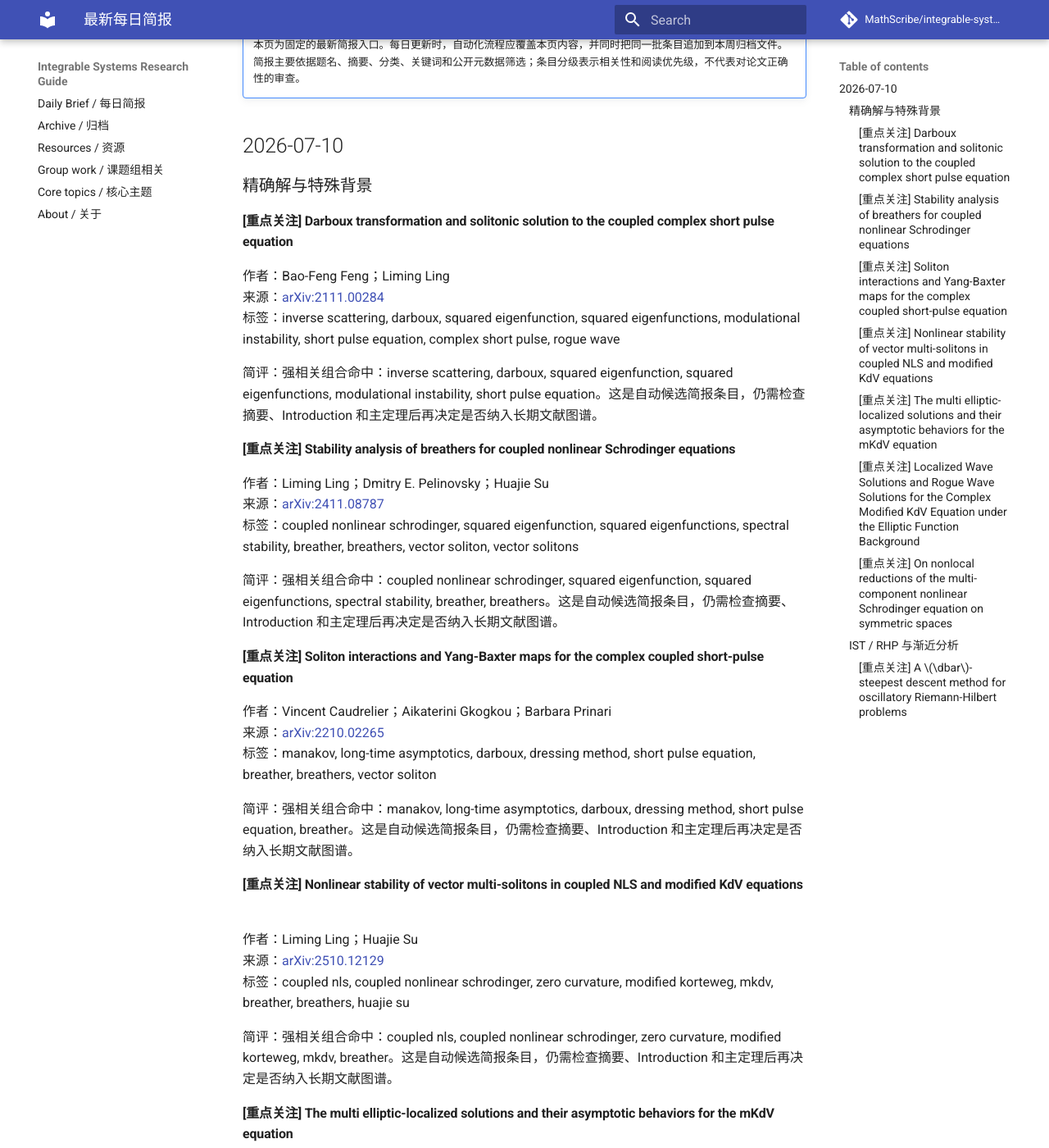
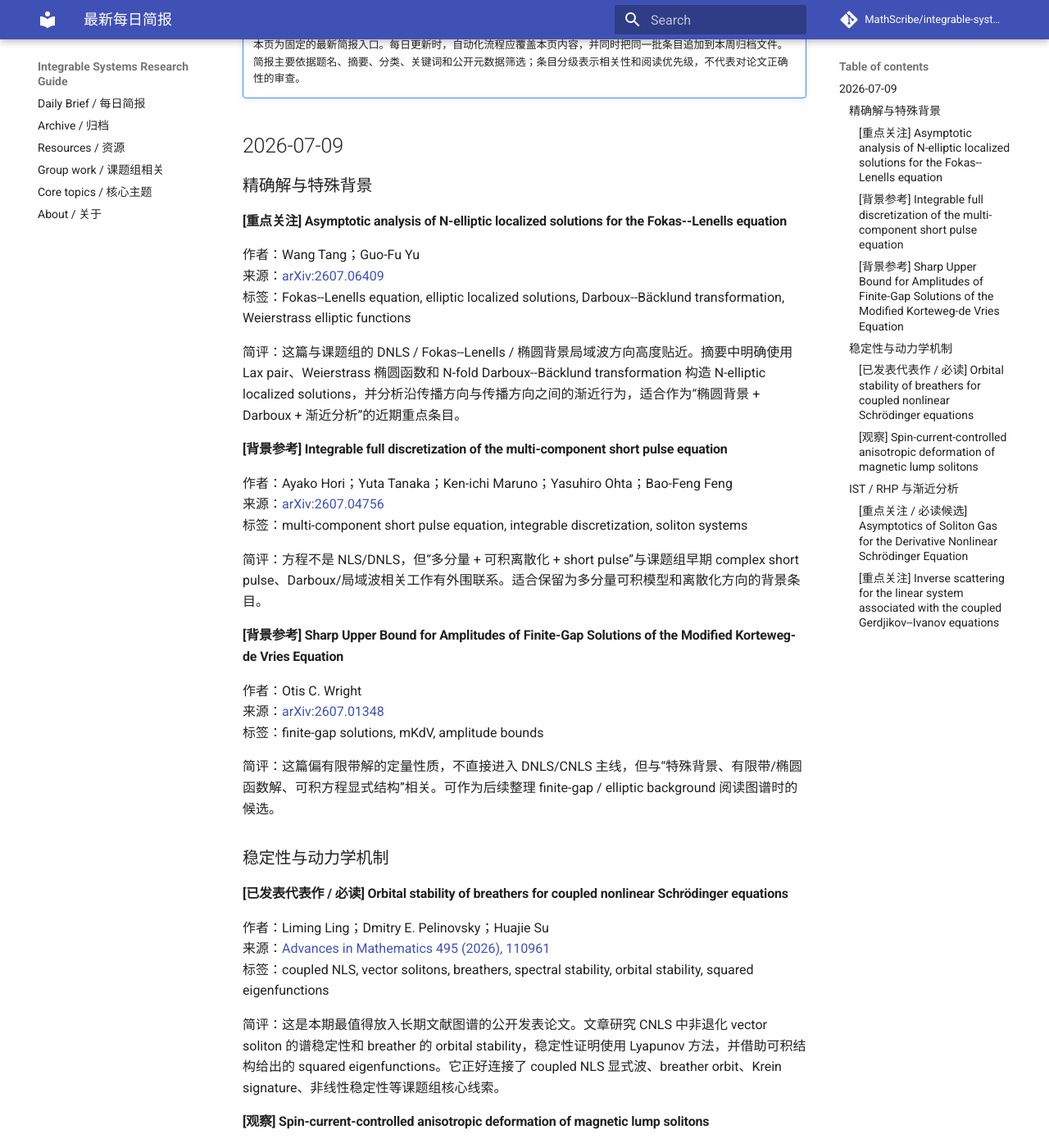
Before and after one commit to MathScribe/integrable-systems-guide, an MkDocs documentation site: the page built from docs/radar/latest.md, in a window 1280 px wide and 1400 px high, scrolled down 230 px. Shown: the whole window at 82% size. Built offline with MkDocs 1.6.1 and Material for MkDocs 9.7.7, drawn with Linux system fonts in a browser that asks for light colours; comment, search, counter and statistics services are not loaded; some of the changed text lies outside the part shown.

Commit message:
Restore latest radar brief after review

```diff
--- a/docs/radar/latest.md
+++ b/docs/radar/latest.md
@@ -5,72 +5,66 @@
 !!! note "AI 生成说明"
     本页为固定的最新简报入口。每日更新时，自动化流程应覆盖本页内容，并同时把同一批条目追加到本周归档文件。简报主要依据题名、摘要、分类、关键词和公开元数据筛选；条目分级表示相关性和阅读优先级，不代表对论文正确性的审查。
 
-## 2026-07-10
+## 2026-07-09
 
 ### 精确解与特殊背景
 
-#### [重点关注] Darboux transformation and solitonic solution to the coupled complex short pulse equation
+#### [重点关注] Asymptotic analysis of N-elliptic localized solutions for the Fokas--Lenells equation
 
-作者：Bao-Feng Feng；Liming Ling
-来源：[arXiv:2111.00284](https://arxiv.org/abs/2111.00284)
-标签：inverse scattering, darboux, squared eigenfunction, squared eigenfunctions, modulational instability, short pulse equation, complex short pulse, rogue wave
+作者：Wang Tang；Guo-Fu Yu
+来源：[arXiv:2607.06409](https://arxiv.org/abs/2607.06409)
+标签：Fokas--Lenells equation, elliptic localized solutions, Darboux--Bäcklund transformation, Weierstrass elliptic functions
 
-简评：强相关组合命中：inverse scattering, darboux, squared eigenfunction, squared eigenfunctions, modulational instability, short pulse equation。这是自动候选简报条目，仍需检查摘要、Introduction 和主定理后再决定是否纳入长期文献图谱。
+简评：这篇与课题组的 DNLS / Fokas--Lenells / 椭圆背景局域波方向高度贴近。摘要中明确使用 Lax pair、Weierstrass 椭圆函数和 N-fold Darboux--Bäcklund transformation 构造 N-elliptic localized solutions，并分析沿传播方向与传播方向之间的渐近行为，适合作为“椭圆背景 + Darboux + 渐近分析”的近期重点条目。
 
-#### [重点关注] Stability analysis of breathers for coupled nonlinear Schrodinger equations
+#### [背景参考] Integrable full discretization of the multi-component short pulse equation
+
+作者：Ayako Hori；Yuta Tanaka；Ken-ichi Maruno；Yasuhiro Ohta；Bao-Feng Feng
+来源：[arXiv:2607.04756](https://arxiv.org/abs/2607.04756)
+标签：multi-component short pulse equation, integrable discretization, soliton systems
+
+简评：方程不是 NLS/DNLS，但“多分量 + 可积离散化 + short pulse”与课题组早期 complex short pulse、Darboux/局域波相关工作有外围联系。适合保留为多分量可积模型和离散化方向的背景条目。
+
+#### [背景参考] Sharp Upper Bound for Amplitudes of Finite-Gap Solutions of the Modified Korteweg-de Vries Equation
+
+作者：Otis C. Wright
+来源：[arXiv:2607.01348](https://arxiv.org/abs/2607.01348)
+标签：finite-gap solutions, mKdV, amplitude bounds
+
+简评：这篇偏有限带解的定量性质，不直接进入 DNLS/CNLS 主线，但与“特殊背景、有限带/椭圆函数解、可积方程显式结构”相关。可作为后续整理 finite-gap / elliptic background 阅读图谱时的候选。
+
+### 稳定性与动力学机制
+
+#### [已发表代表作 / 必读] Orbital stability of breathers for coupled nonlinear Schrödinger equations
 
 作者：Liming Ling；Dmitry E. Pelinovsky；Huajie Su
-来源：[arXiv:2411.08787](https://arxiv.org/abs/2411.08787)
-标签：coupled nonlinear schrodinger, squared eigenfunction, squared eigenfunctions, spectral stability, breather, breathers, vector soliton, vector solitons
+来源：[Advances in Mathematics 495 (2026), 110961](https://dmpeli.math.mcmaster.ca/PaperBank/BreathersCoupledNLS.pdf)
+标签：coupled NLS, vector solitons, breathers, spectral stability, orbital stability, squared eigenfunctions
 
-简评：强相关组合命中：coupled nonlinear schrodinger, squared eigenfunction, squared eigenfunctions, spectral stability, breather, breathers。这是自动候选简报条目，仍需检查摘要、Introduction 和主定理后再决定是否纳入长期文献图谱。
+简评：这是本期最值得放入长期文献图谱的公开发表论文。文章研究 CNLS 中非退化 vector soliton 的谱稳定性和 breather 的 orbital stability，稳定性证明使用 Lyapunov 方法，并借助可积结构给出的 squared eigenfunctions。它正好连接了 coupled NLS 显式波、breather orbit、Krein signature、非线性稳定性等课题组核心线索。
 
-#### [重点关注] Soliton interactions and Yang-Baxter maps for the complex coupled short-pulse equation
+#### [观察] Spin-current-controlled anisotropic deformation of magnetic lump solitons
 
-作者：Vincent Caudrelier；Aikaterini Gkogkou；Barbara Prinari
-来源：[arXiv:2210.02265](https://arxiv.org/abs/2210.02265)
-标签：manakov, long-time asymptotics, darboux, dressing method, short pulse equation, breather, breathers, vector soliton
+作者：Xiao-Qi Cui；Xin-Wei Jin；Shiyi Wang；Xiao-Yong Wen；Zhan-Ying Yang
+来源：[arXiv:2607.07345](https://arxiv.org/abs/2607.07345)
+标签：lump solitons, anisotropic deformation, magnetic solitons
 
-简评：强相关组合命中：manakov, long-time asymptotics, darboux, dressing method, short pulse equation, breather。这是自动候选简报条目，仍需检查摘要、Introduction 和主定理后再决定是否纳入长期文献图谱。
-
-#### [重点关注] Nonlinear stability of vector multi-solitons in coupled NLS and modified KdV equations
-
-作者：Liming Ling；Huajie Su
-来源：[arXiv:2510.12129](https://arxiv.org/abs/2510.12129)
-标签：coupled nls, coupled nonlinear schrodinger, zero curvature, modified korteweg, mkdv, breather, breathers, huajie su
-
-简评：强相关组合命中：coupled nls, coupled nonlinear schrodinger, zero curvature, modified korteweg, mkdv, breather。这是自动候选简报条目，仍需检查摘要、Introduction 和主定理后再决定是否纳入长期文献图谱。
-
-#### [重点关注] The multi elliptic-localized solutions and their asymptotic behaviors for the mKdV equation
-
-作者：Liming Ling；Xuan Sun
-来源：[arXiv:2204.07395](https://arxiv.org/abs/2204.07395)
-标签：darboux, backlund, theta function, theta functions, modified korteweg, mkdv, breather, breathers
-
-简评：强相关组合命中：darboux, backlund, theta function, theta functions, modified korteweg, mkdv。这是自动候选简报条目，仍需检查摘要、Introduction 和主定理后再决定是否纳入长期文献图谱。
-
-#### [重点关注] Localized Wave Solutions and Rogue Wave Solutions for the Complex Modified KdV Equation under the Elliptic Function Background
-
-作者：Xin-Yi Xu；Huan-He Dong
-来源：[doi:10.1088/1674-1056/ae7277](https://doi.org/10.1088/1674-1056/ae7277)
-标签：lax pair, darboux, theta function, modified korteweg, mkdv, rogue wave, rogue waves, breather
-
-简评：强相关组合命中：lax pair, darboux, theta function, modified korteweg, mkdv, rogue wave。这是自动候选简报条目，仍需检查摘要、Introduction 和主定理后再决定是否纳入长期文献图谱。
-
-#### [重点关注] On nonlocal reductions of the multi-component nonlinear Schrodinger equation on symmetric spaces
-
-作者：Georgi G. Grahovski；Junaid I. Mustafa；Hadi Susanto
-来源：[arXiv:1711.10833](https://arxiv.org/abs/1711.10833)
-标签：multi-component nls, manakov, inverse scattering transform, inverse scattering, jost, dressing method
-
-简评：强相关组合命中：multi-component nls, manakov, inverse scattering transform, inverse scattering, jost, dressing method。这是自动候选简报条目，仍需检查摘要、Introduction 和主定理后再决定是否纳入长期文献图谱。
+简评：这篇属于物理驱动的 lump soliton 动力学，和 Ling 组的 NLS/DNLS/RHP 主线不直接重合，但“lump soliton + deformation”可作为非线性局域结构动力学的外围观察条目。
 
 ### IST / RHP 与渐近分析
 
-#### [重点关注] A $\dbar$-steepest descent method for oscillatory Riemann-Hilbert problems
+#### [重点关注 / 必读候选] Asymptotics of Soliton Gas for the Derivative Nonlinear Schrödinger Equation
 
-作者：Fudong Wang；Wen-Xiu Ma
-来源：[arXiv:2011.14205](https://arxiv.org/abs/2011.14205)
-标签：akns hierarchy, inverse scattering transform, inverse scattering, riemann-hilbert, rhp, dbar, steepest descent, mkdv
+作者：Deng Shan Wang；Xinyu Wang
+来源：[arXiv:2606.24435](https://arxiv.org/abs/2606.24435)
+标签：DNLS, soliton gas, meromorphic RHP, continuum limit, ∂̄-problem, long-time asymptotics, theta functions
 
-简评：强相关组合命中：akns hierarchy, inverse scattering transform, inverse scattering, riemann-hilbert, rhp, dbar。这是自动候选简报条目，仍需检查摘要、Introduction 和主定理后再决定是否纳入长期文献图谱。
+简评：这篇是 IST / RHP 与渐近分析栏目的强相关条目。它从 DNLS 的 reflectionless potential 和纯 N-soliton 解出发，经 meromorphic RHP 取 N→∞ 连续极限，得到描述 DNLS soliton gas 的 ∂̄-problem，并进一步分析大 x 与长时间渐近。由于它同时涉及 DNLS、soliton gas、RHP、∂̄ 与 theta-function 渐近，是本期最贴近课题组分析方向的新增论文之一。
+
+#### [重点关注] Inverse scattering for the linear system associated with the coupled Gerdjikov--Ivanov equations
+
+作者：Ramazan Ercan
+来源：[arXiv:2605.28856](https://arxiv.org/abs/2605.28856)
+标签：coupled Gerdjikov--Ivanov equations, DNLS system III, inverse scattering, Jost solutions, scattering coefficients, Marchenko integral equations
+
+简评：这篇直接面向 coupled Gerdjikov--Ivanov equations 相关线性系统的 direct/inverse scattering。摘要中明确涉及两个 Schwartz-class potentials、Jost solutions、scattering coefficients、bound states 与 Marchenko 型积分方程；它与多分量 / 耦合 DNLS 谱问题和反散射构造高度相关，应优先进入 DNLS hierarchy 与 coupled derivative NLS 的文献候选表。
```
